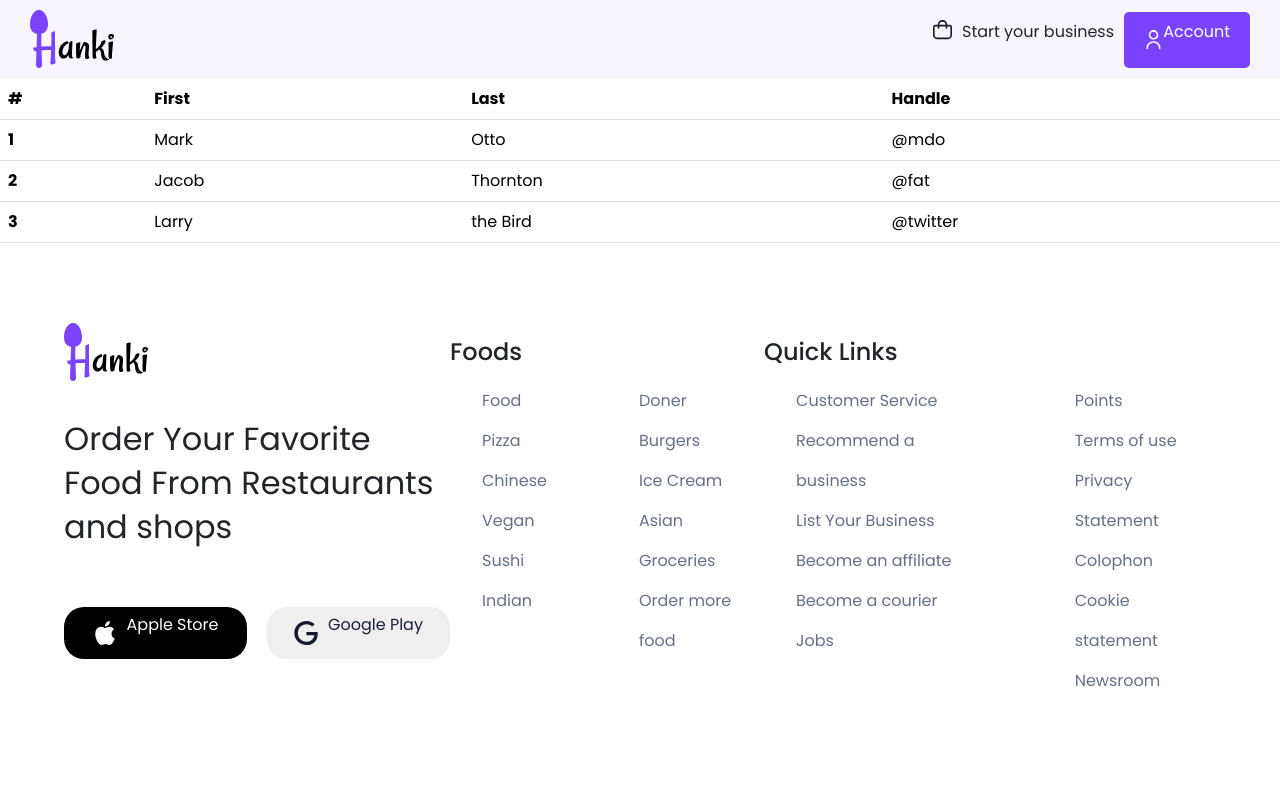
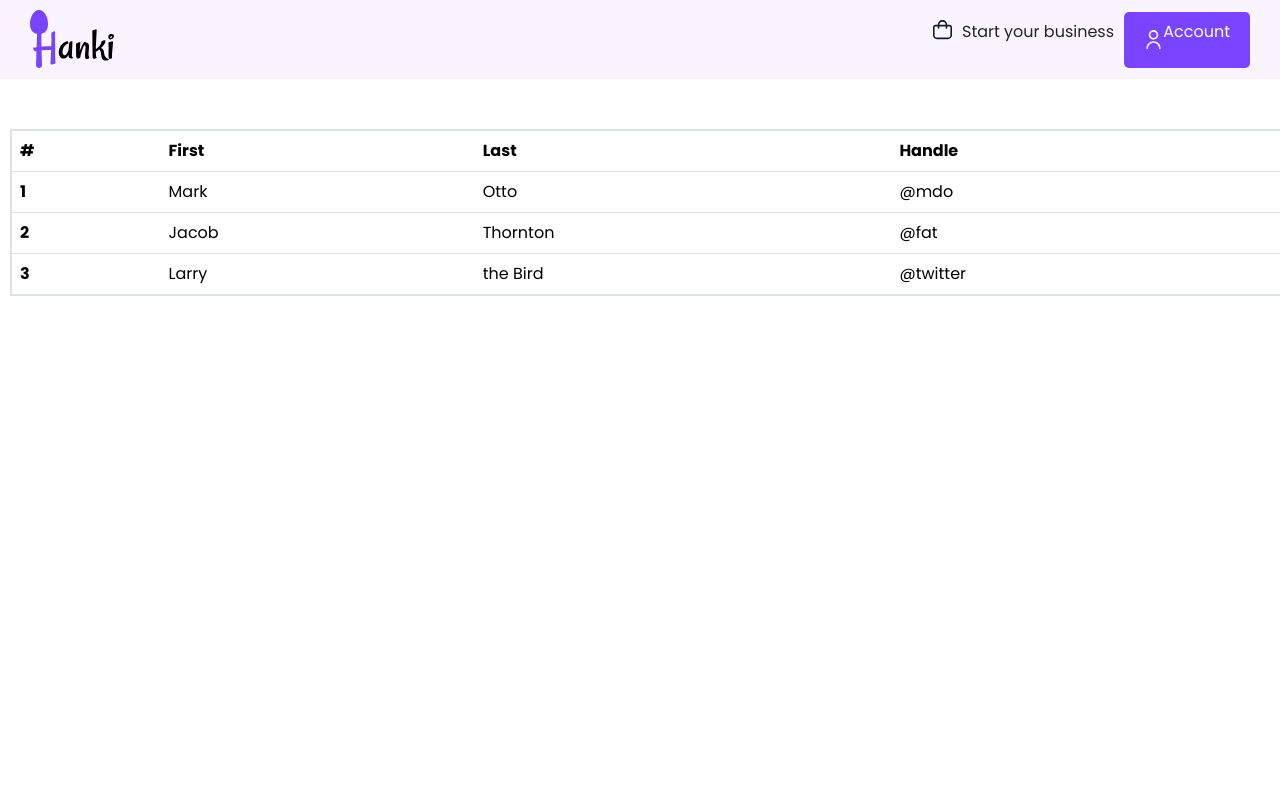
Before and after one commit to mileprime/React_Food_App, a React (Vite) app in the folder frontend/: page /admin in a window 1280 px wide. Shown: the top 800 px of the page. Built offline with nearby package versions, Linux system fonts and the light colour scheme.

Commit message:
added height to the page-container

```diff
--- a/frontend/src/App.css
+++ b/frontend/src/App.css
@@ -2,6 +2,15 @@
   padding: 0;
   margin: 0;
   box-sizing: border-box;
+}
+
+.page-container {
+  height: 100vh;
+}
+.table {
+  margin: 50px 10px;
+  width: max-content;
+  border: 2px solid purple;
 }
 /* page layout */
 .main-layout {
--- a/frontend/src/pages/admin.jsx
+++ b/frontend/src/pages/admin.jsx
@@ -7,6 +7,7 @@ function Admin() {
     return (
         <div>
             <Header />
+            <div className="page-container">
             <table class="table">
         <thead class="thead-dark">
           <tr>
@@ -37,6 +38,7 @@ function Admin() {
           </tr>
         </tbody>
       </table>
+      </div>
 
             <Footer />
         </div>
```
